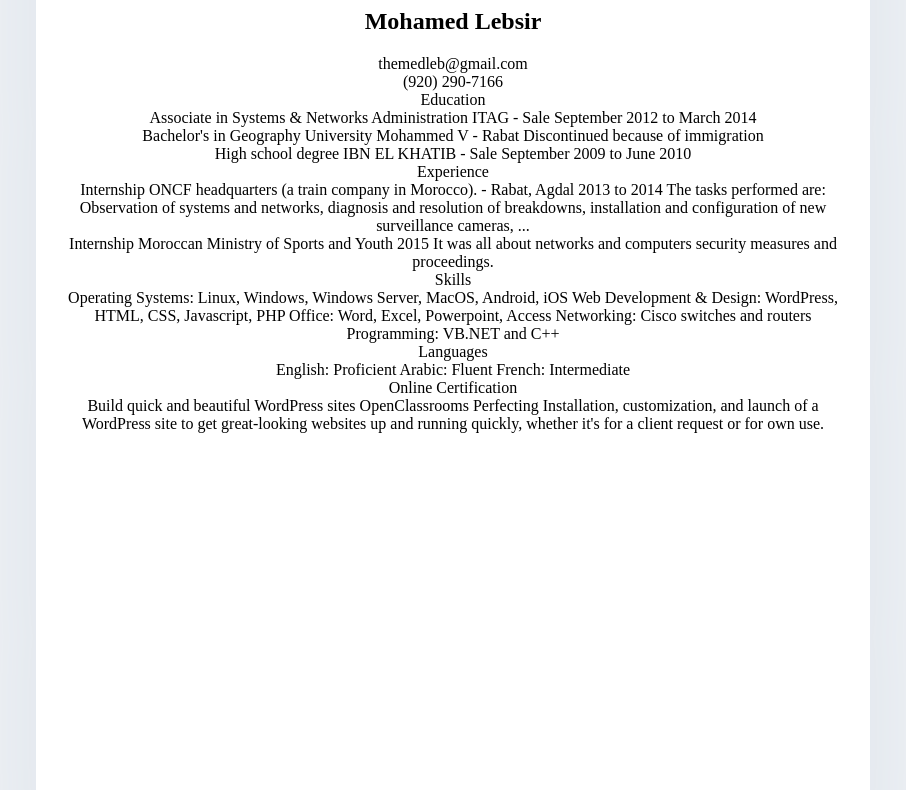
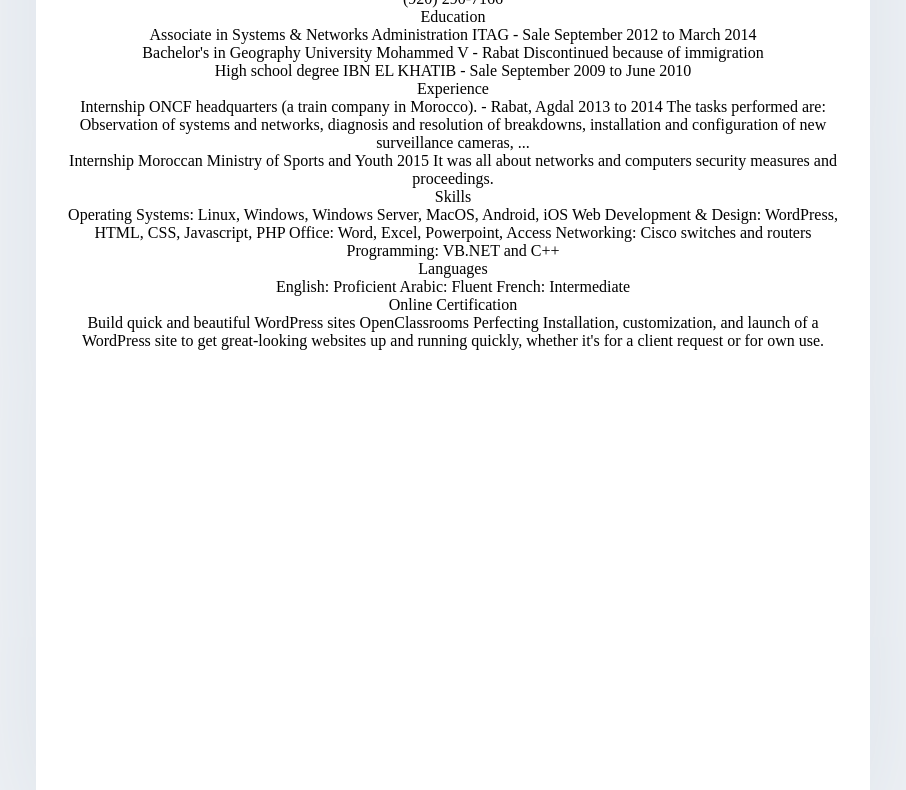
Before and after one commit to themedleb/resume, a plain HTML site: page index.html in a window 1280 px wide. Shown: the part 380-1170 px from the top of the page, without its empty margins (187-1093 px from the left). Drawn offline with Linux system fonts and the light colour scheme.

Commit message:
Update index.html

```diff
--- a/index.html
+++ b/index.html
@@ -8,7 +8,8 @@
     <style>
       body {
         background: #f2f3f7;
-        padding: 150px 0;
+        padding: 75px 0;
+        margin: 0;
       }
 
       .container {
```
